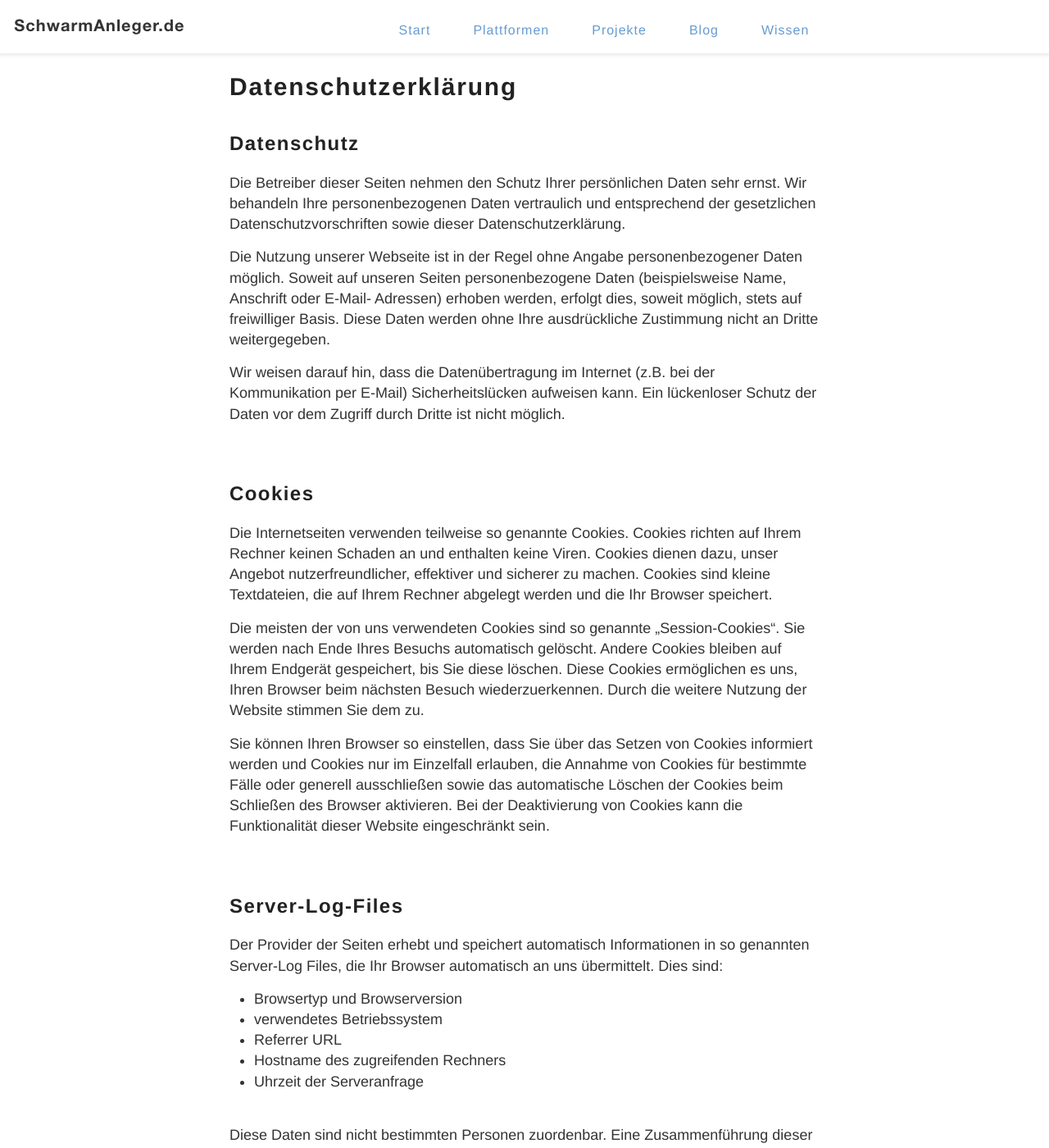
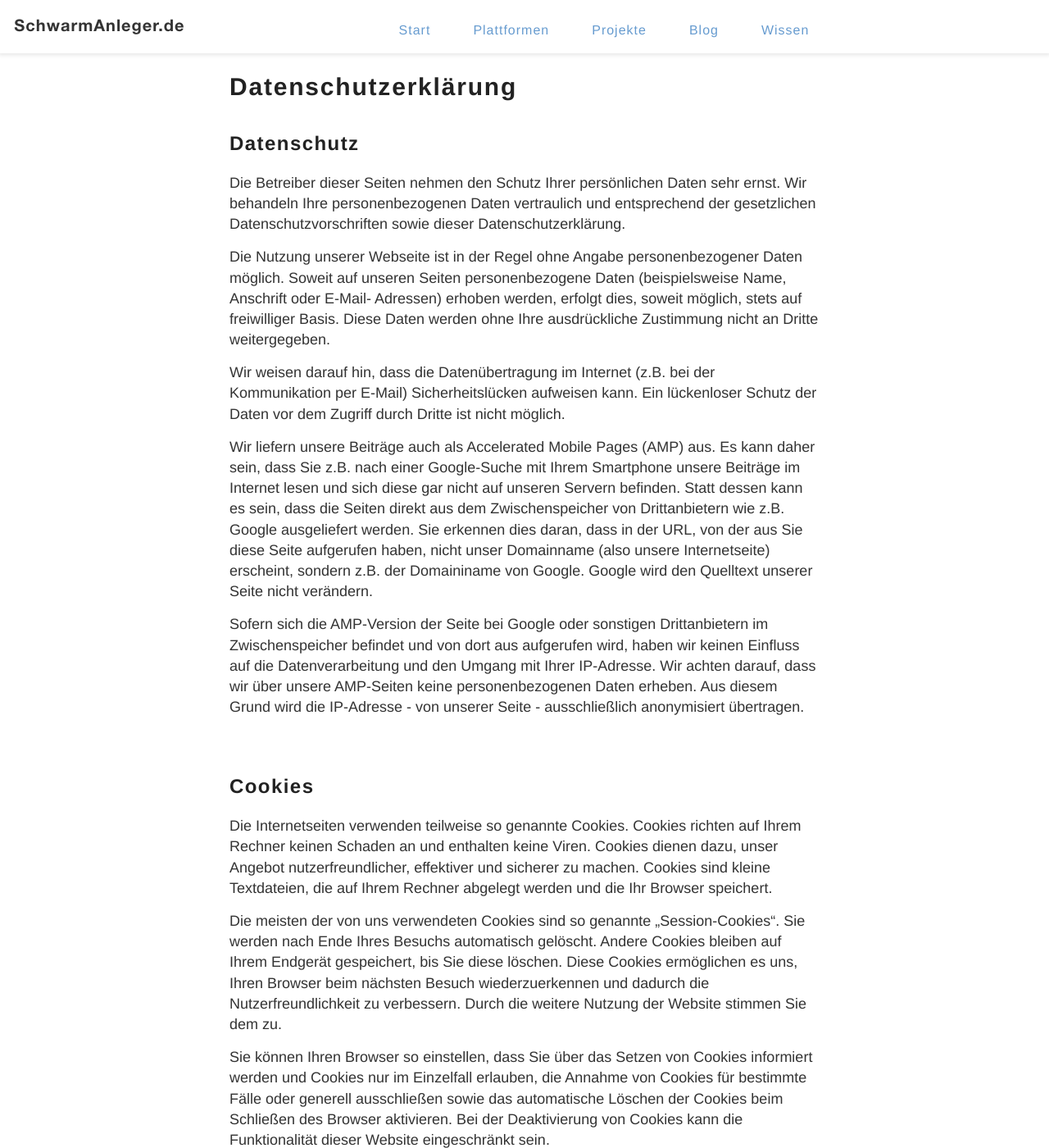
Before and after one commit to schwarmanleger/schwarmanleger.github.io, a Jekyll site: the page built from datenschutz.md, in a window 1280 px wide and 1400 px high. Shown: the whole window at 82% size. Built offline with Jekyll 4.4.1, drawn with Linux system fonts in a browser that asks for light colours; some of the changed text lies outside the part shown.

Commit message:
o added section about AMP

```diff
--- a/datenschutz.md
+++ b/datenschutz.md
@@ -19,17 +19,24 @@ freiwilliger Basis. Diese Daten werden ohne Ihre ausdr&uuml;ckliche
 Zustimmung nicht an Dritte weitergegeben.</p> <p>Wir weisen darauf hin, dass
 die Daten&uuml;bertragung im Internet (z.B. bei der Kommunikation per E-Mail)
 Sicherheitsl&uuml;cken aufweisen kann. Ein l&uuml;ckenloser Schutz der Daten
-vor dem Zugriff durch Dritte ist nicht m&ouml;glich.</p><p>&nbsp;</p>
+vor dem Zugriff durch Dritte ist nicht m&ouml;glich.</p>
+
+
+<p>Wir liefern unsere Beiträge auch als Accelerated Mobile Pages (AMP) aus. Es kann daher sein, dass Sie z.B. nach einer Google-Suche mit Ihrem Smartphone unsere Beiträge im Internet lesen und sich diese gar nicht auf unseren Servern befinden. Statt dessen kann es sein, dass die Seiten direkt aus dem Zwischenspeicher von Drittanbietern wie z.B. Google ausgeliefert werden. Sie erkennen dies daran, dass in der URL, von der aus Sie diese Seite aufgerufen haben, nicht unser Domainname (also unsere Internetseite) erscheint, sondern z.B. der Domaininame von Google. Google wird den Quelltext unserer Seite nicht verändern.</p>
+<p>Sofern sich die AMP-Version der Seite bei Google oder sonstigen Drittanbietern im Zwischenspeicher befindet und von dort aus aufgerufen wird, haben wir keinen Einfluss auf die Datenverarbeitung und den Umgang mit Ihrer IP-Adresse. Wir achten darauf, dass wir über unsere AMP-Seiten keine personenbezogenen Daten erheben. Aus diesem Grund wird die IP-Adresse - von unserer Seite - ausschließlich anonymisiert übertragen.</p>
+
+<p>&nbsp;</p>
 <h2>Cookies</h2> <p>Die Internetseiten verwenden teilweise so genannte
 Cookies. Cookies richten auf Ihrem Rechner keinen Schaden an und enthalten
 keine Viren. Cookies dienen dazu, unser Angebot nutzerfreundlicher,
 effektiver und sicherer zu machen. Cookies sind kleine Textdateien, die auf
-Ihrem Rechner abgelegt werden und die Ihr Browser speichert.</p> <p>Die
-meisten der von uns verwendeten Cookies sind so genannte „Session-Cookies“.
+Ihrem Rechner abgelegt werden und die Ihr Browser speichert.</p>
+
+<p>Die meisten der von uns verwendeten Cookies sind so genannte „Session-Cookies“.
 Sie werden nach Ende Ihres Besuchs automatisch gel&ouml;scht. Andere Cookies
 bleiben auf Ihrem Endger&auml;t gespeichert, bis Sie diese l&ouml;schen.
 Diese Cookies erm&ouml;glichen es uns, Ihren Browser beim n&auml;chsten
-Besuch wiederzuerkennen. Durch die weitere Nutzung der Website stimmen Sie dem zu.</p> <p>Sie k&ouml;nnen Ihren Browser so einstellen,
+Besuch wiederzuerkennen und dadurch die Nutzerfreundlichkeit zu verbessern. Durch die weitere Nutzung der Website stimmen Sie dem zu.</p> <p>Sie k&ouml;nnen Ihren Browser so einstellen,
 dass Sie &uuml;ber das Setzen von Cookies informiert werden und Cookies nur
 im Einzelfall erlauben, die Annahme von Cookies f&uuml;r bestimmte F&auml;lle
 oder generell ausschlie&szlig;en sowie das automatische L&ouml;schen der
@@ -55,9 +62,20 @@ der Benutzung der Website durch Sie erm&ouml;glichen. Die durch den Cookie
 erzeugten Informationen &uuml;ber Ihre Benutzung dieser Website werden in der
 Regel an einen Server von Google in den USA &uuml;bertragen und dort
 gespeichert. Im Falle der Aktivierung der IP-Anonymisierung auf dieser Website, wird Ihre IP-Adresse von Google jedoch innerhalb von Mitgliedstaaten der Europäischen Union oder in anderen Vertragsstaaten des Abkommens über den Europäischen Wirtschaftsraum zuvor gekürzt. Nur in Ausnahmefällen wird die volle IP-Adresse an einen Server von Google in den USA übertragen und dort gekürzt. Im Auftrag des Betreibers dieser Website wird Google diese Informationen benutzen, um Ihre Nutzung der Website auszuwerten, um Reports über die Websiteaktivitäten zusammenzustellen und um weitere mit der Websitenutzung und der Internetnutzung verbundene Dienstleistungen gegenüber dem Websitebetreiber zu erbringen. Die im Rahmen von Google Analytics von Ihrem Browser übermittelte IP-Adresse wird nicht mit anderen Daten von Google zusammengeführt.
-</p> <p>Mehr Informationen zum Umgang mit Nutzerdaten bei Google
+</p>
+<p>Wir nutzen Google Analytics weiterhin dazu, über die implementierte Funktion Demographics and Interest Reporting, Daten aus AdWords und dem Double-Click-Cookie zu statistischen Zwecken auszuwerten. Über diese Funktion erhalten wir im Rahmen der Nutzung von Google Analytics Berichte über anonymisierten Besucherdaten von Drittanbietern (zum Beispiel anonymisiertes Alter, Geschlecht und Interessen). Sollten Sie dies nicht wünschen, können Sie dies über den Anzeigenvorgaben-Manager <a href="http://www.google.com/settings/ads/onweb/?hl=de">http://www.google.com/settings/ads/onweb/?hl=de</a> deaktivieren.</p>
+
+<p>Wir weisen Sie darauf hin, dass auf dieser Website Google Analytics um den Code „anonymizeIp“ erweitert wurde, um eine anonymisierte Erfassung von IP-Adressen (sog. IP-Masking) zu gewährleisten.
+</p>
+
+<p>Mehr Informationen zum Umgang mit Nutzerdaten bei Google
 Analytics finden Sie in der Datenschutzerkl&auml;rung von Google: <a
 href="https://support.google.com/analytics/answer/6004245?hl=de">https://support.google.com/analytics/answer/6004245?hl=de</a></p>
+
+<p>
+Nähere Informationen zu Nutzungsbedingungen und Datenschutz finden Sie unter <a href="http://www.google.com/analytics/terms/de.html">http://www.google.com/analytics/terms/de.html</a> bzw. unter <a href="https://www.google.de/intl/de/policies/">https://www.google.de/intl/de/policies/</a>.
+</p>
+
 <p><strong>Browser Plugin</strong></p> <p>Sie k&ouml;nnen die Speicherung der
 Cookies durch eine entsprechende Einstellung Ihrer Browser-Software
 verhindern; wir weisen Sie jedoch darauf hin, dass Sie in diesem Fall
@@ -69,18 +87,14 @@ Verarbeitung dieser Daten durch Google verhindern, indem Sie das unter dem
 folgenden Link verf&uuml;gbare Browser-Plugin herunterladen und installieren:
 <a
 href="https://tools.google.com/dlpage/gaoptout?hl=de">https://tools.google.com/dlpage/gaoptout?hl=de</a></p>
+
 <p><strong>Widerspruch gegen Datenerfassung</strong></p>
-
 <p>Sie k&ouml;nnen
 die Erfassung Ihrer Daten durch Google Analytics verhindern, indem Sie auf
-folgenden Link klicken. Es wird ein Opt-Out-Cookie gesetzt, das die zuk&uuml;nftige Erfassung
-Ihrer Daten beim Besuch dieser Website verhindert:
-<a href="javascript:gaOptout();">Google Analytics deaktivieren</a>.</p>
+folgenden Link klicken: <a href="javascript:gaOptout();">Google Analytics deaktivieren</a>. Bei Click auf diesen Link wird ein Opt-Out-Cookie gesetzt, das die zuk&uuml;nftige Erfassung Ihrer Daten beim Besuch dieser Website verhindert.</p>
 <p>Wenn Sie nach der Deaktivierung Google Analytics wieder reaktivieren möchten, können Sie das tun, indem Sie auf folgenden Link klicken: <a href="javascript:gaReactivate();">Google Analytics RE-aktivieren</a>
 </p>
-<p>
-Nähere Informationen zu Nutzungsbedingungen und Datenschutz finden Sie unter <a href="http://www.google.com/analytics/terms/de.html">http://www.google.com/analytics/terms/de.html</a> bzw. unter <a href="https://www.google.de/intl/de/policies/">https://www.google.de/intl/de/policies/</a>. Wir weisen Sie darauf hin, dass auf dieser Website Google Analytics um den Code „anonymizeIp“ erweitert wurde, um eine anonymisierte Erfassung von IP-Adressen (sog. IP-Masking) zu gewährleisten.
-</p>
+
 
 <h2>Datenschutzerkl&auml;rung f&uuml;r die Nutzung von Facebook-Plugins (Like-
 Button)</h2> <p>Auf unseren Seiten sind Plugins des sozialen Netzwerks
```
